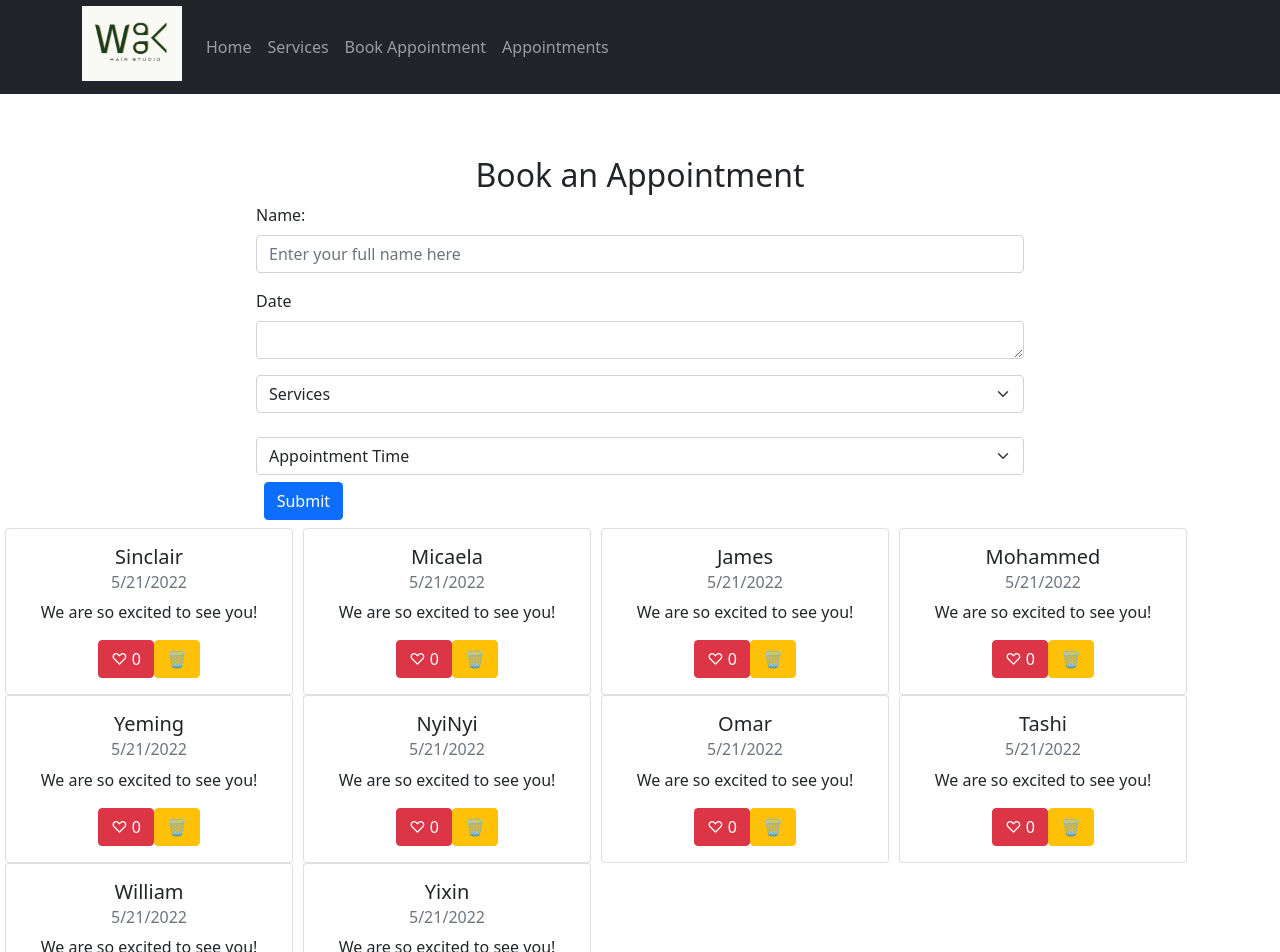
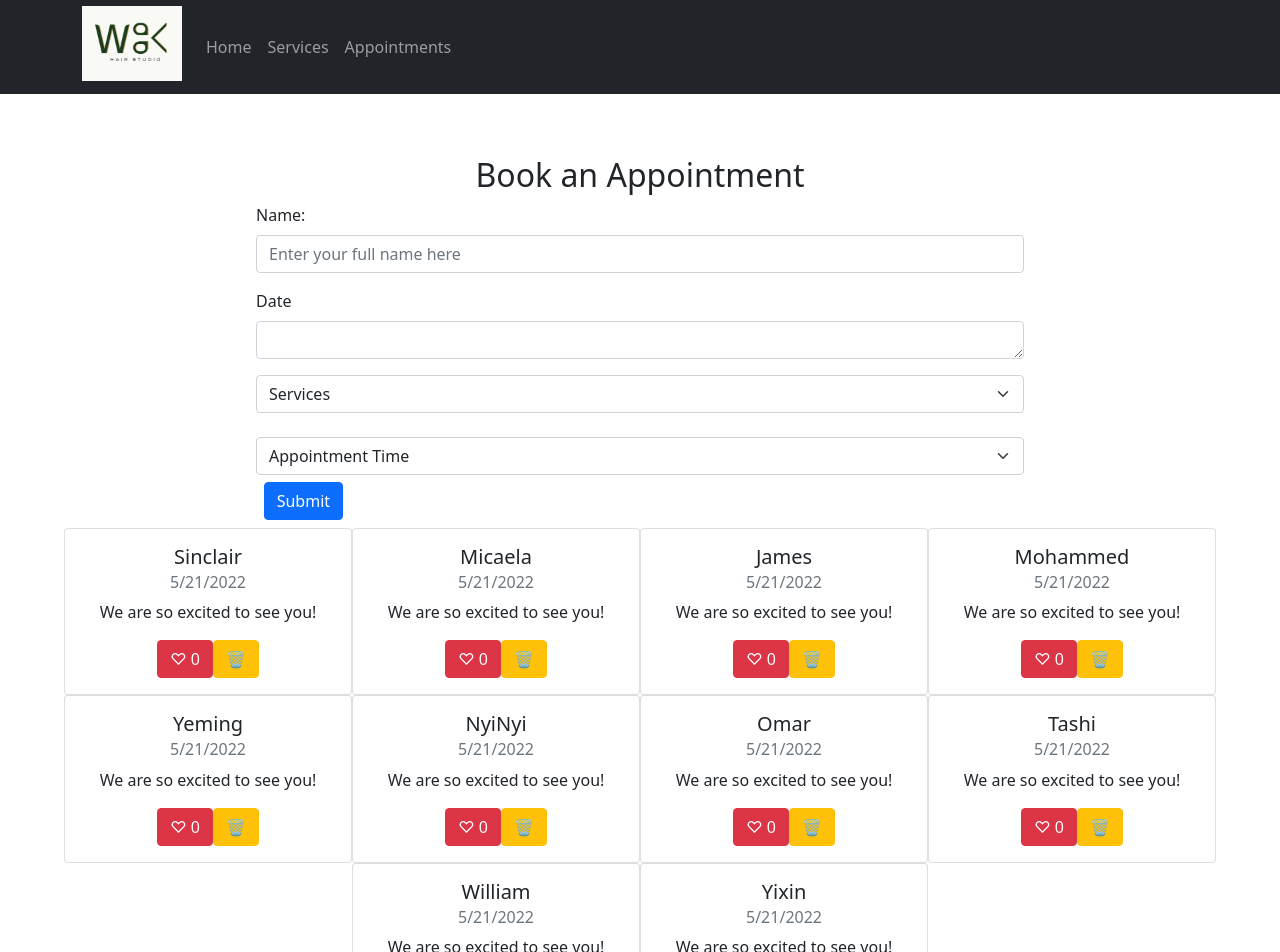
Before and after one commit to iosvaldo/my-app-frontend, a React (Create React App) app: page /appointments in a window 1280 px wide. Shown: the top 952 px of the page. Built offline with nearby package versions, Linux system fonts and the light colour scheme; data requests are answered from the project's data file.

Commit message:
update css & and hit booking nav link

```diff
--- a/src/App.css
+++ b/src/App.css
@@ -124,15 +124,17 @@ text-align: center;
 }
 
 .card-container {
-  width:100%;
-  margin: auto;
+
+  /* width:100%; */
+  margin: 0 auto;
   border: 1px solid #ccc;
   width: 250px;
-  text-align: center;
-  align-items: stretch;
-  float: left;
-  /* height: 100%; */
-  /* display: inline-block;  */
-  margin-left: 5px;
-  margin-right: 5px;
+
 }
+
+
+.all-cards-again {
+  display: flex;
+  justify-content: center;
+  flex-wrap: wrap;
+}
--- a/src/components/AppointmentList.js
+++ b/src/components/AppointmentList.js
@@ -42,7 +42,7 @@ function AppointmentList({appointmentType,id, name, deleteItem, date, appointmen
   // const appointmentType = services.map(service => service.appointment_type)
 
   return (
-    <div>
+    <div className="all-cards">
       <Card className="card-container" style={{ width: '18rem' }}>
         <Card.Body >
           <Card.Title>{name}</Card.Title>
--- a/src/components/Appointments.js
+++ b/src/components/Appointments.js
@@ -47,7 +47,8 @@ function Appointments({name}) {
 
       <br></br>
        <NewForm addAppointment = {addAppointment}/>
-       {appointmentList}
+       <div className='all-cards-again'> {appointmentList}</div>
+
     </div>
   )
 }
--- a/src/components/Navigate.js
+++ b/src/components/Navigate.js
@@ -23,7 +23,7 @@ function Navigate() {
           <Nav className="me-auto">
             <Nav.Link href="/">Home</Nav.Link>
             <Nav.Link href="/services">Services</Nav.Link>
-            <Nav.Link href="/form">Book Appointment</Nav.Link>
+            {/* <Nav.Link href="/form">Book Appointment</Nav.Link> */}
             <Nav.Link href="/appointments">Appointments</Nav.Link>
           </Nav>
         </Container>
```
